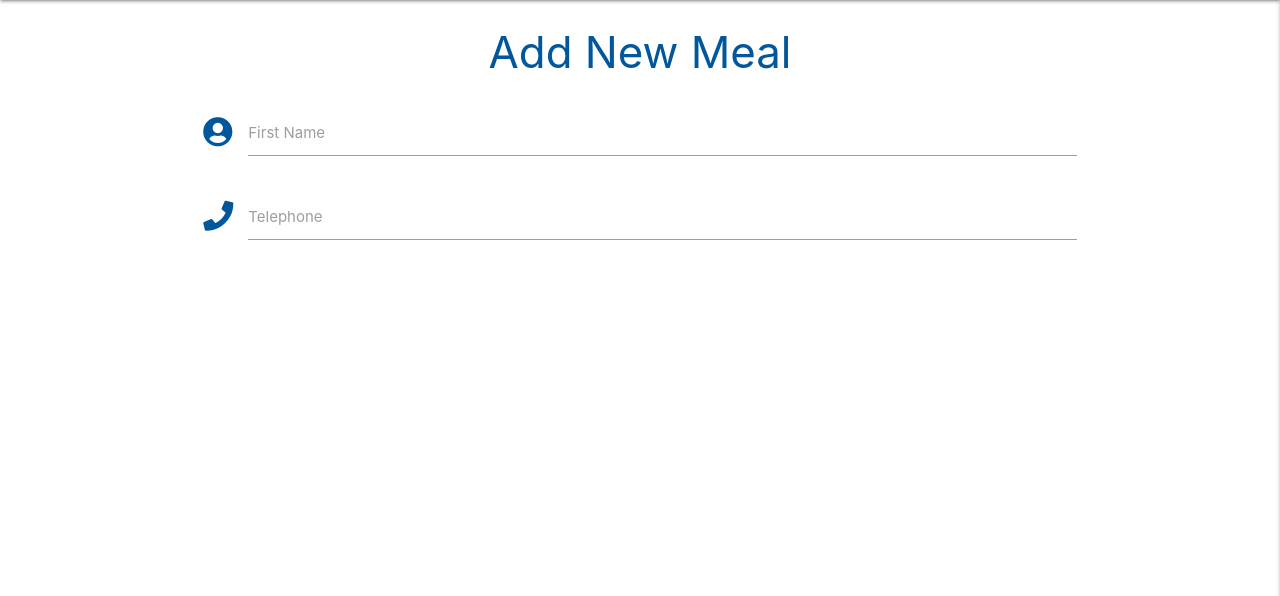
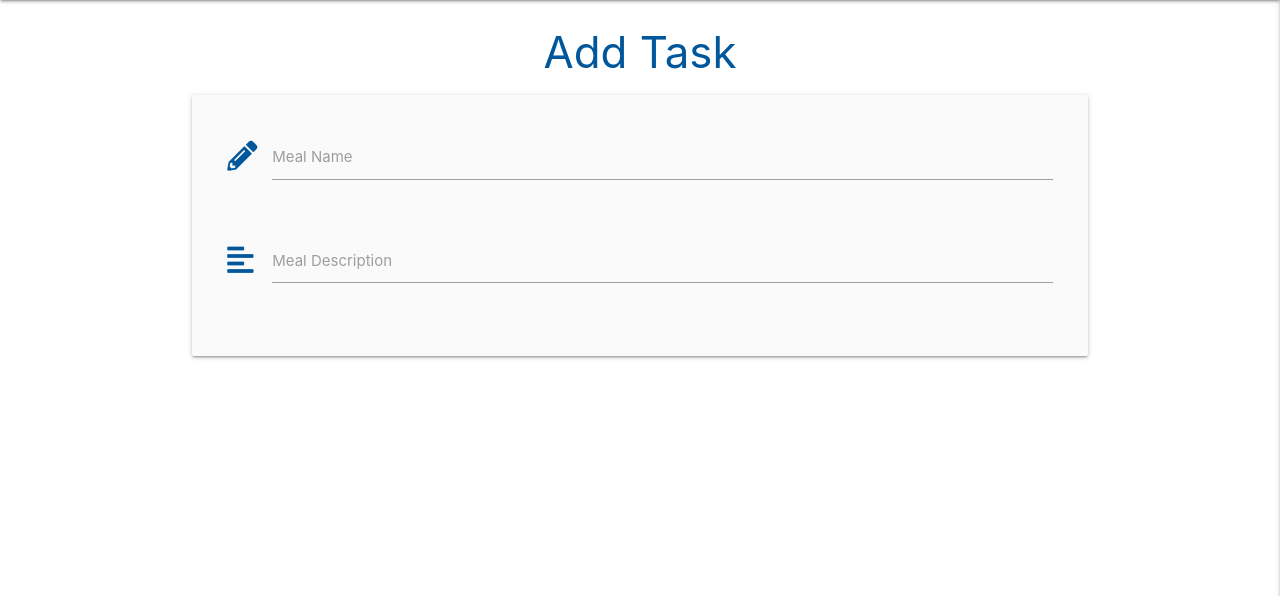
Before and after one commit to lukesmallman1993/pocketpal, a Flask app: page /add_meals in a window 1280 px wide. Shown: the part 64-660 px from the top of the page. Run offline with Flask 2, Linux system fonts and the light colour scheme; some libraries are stand-ins or nearby versions.

Commit message:
Add task form input fields

```diff
--- a/templates/add_meals.html
+++ b/templates/add_meals.html
@@ -1,20 +1,24 @@
 {% extends "base.html" %}
 {% block content %}
 
-    <h3 class="light-blue-text text-darken-4 center-align">Add New Meal</h3>
+    <h3 class="light-blue-text text-darken-4 center-align">Add Task</h3>
 
-    <div class="row">
+    <div class="row card-panel grey lighten-5">
         <form class="col s12" method="POST" action="">
             <div class="row">
                 <div class="input-field col s12">
-                    <i class="fas fa-user-circle prefix light-blue-text text-darken-4"></i>
-                    <input id="icon_prefix" type="text" class="validate">
-                    <label for="icon_prefix">First Name</label>
+                    <i class="fas fa-pencil-alt prefix light-blue-text text-darken-4"></i>
+                    <input id="meal_name" name="meal_name" minlength="5" maxlength="50"
+                        type="text" class="validate" required>
+                    <label for="meal_name">Meal Name</label>
                 </div>
+            </div>
+            <div class="row">
                 <div class="input-field col s12">
-                    <i class="fas fa-phone prefix light-blue-text text-darken-4"></i>
-                    <input id="icon_telephone" type="tel" class="validate">
-                    <label for="icon_telephone">Telephone</label>
+                    <i class="fas fa-align-left prefix light-blue-text text-darken-4"></i>
+                    <textarea id="meal_description" name="meal_description" minlength="5"
+                        maxlength="200" class="materialize-textarea validate" required></textarea>
+                    <label for="meal_description">Meal Description</label>
                 </div>
             </div>
         </form>
```
